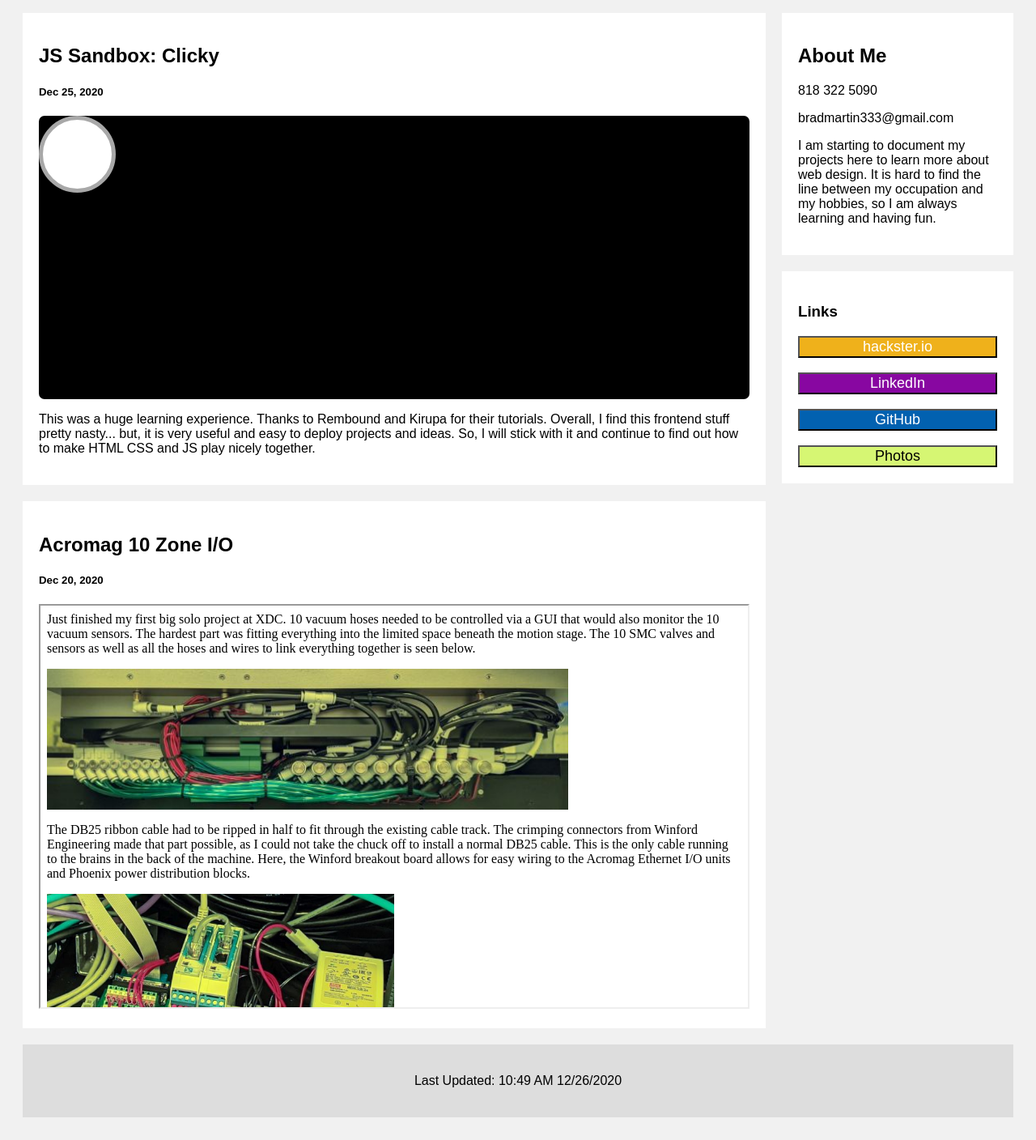
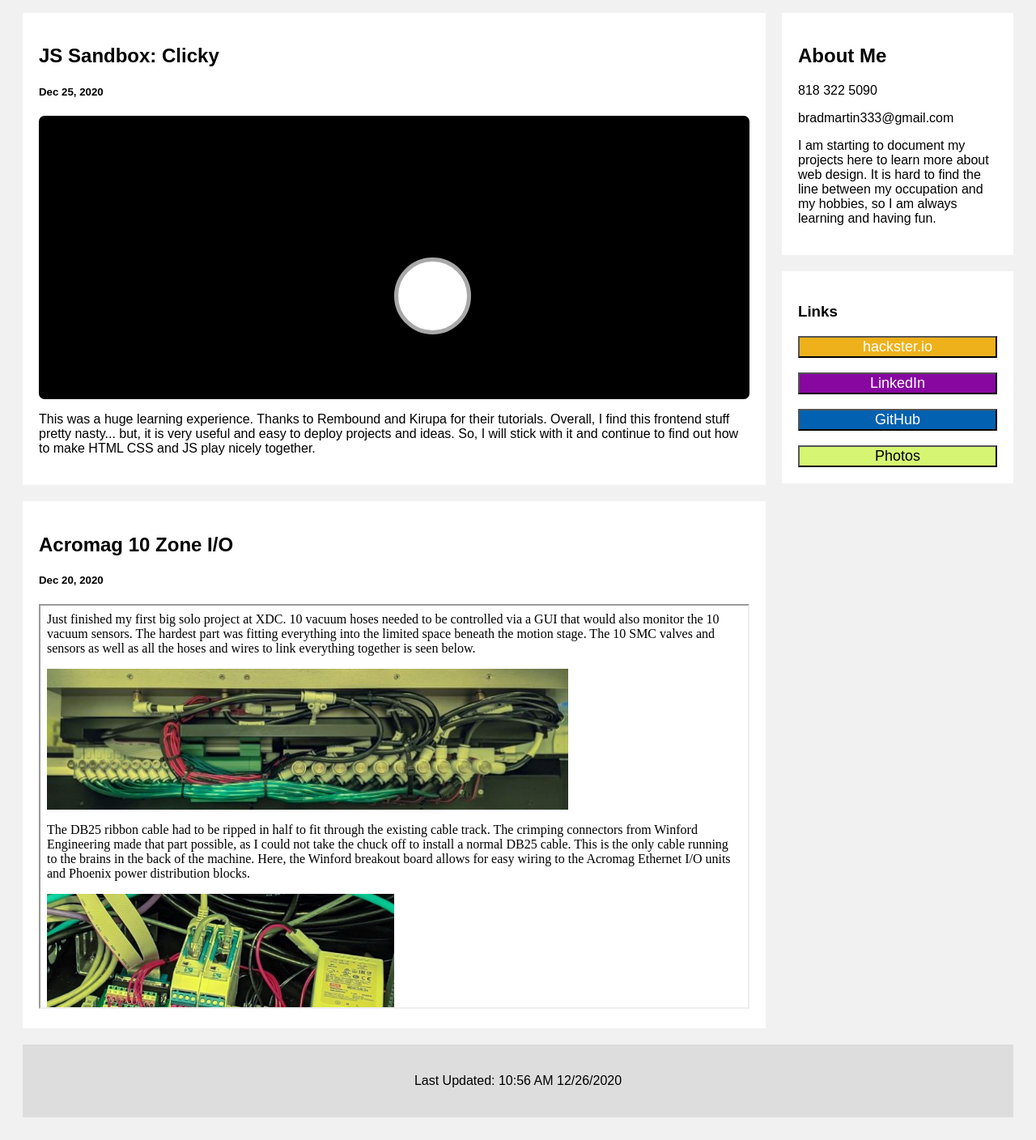
Before and after one commit to bradmartin333/bradmartin333.github.io, a PHP site: page / in a window 1280 px wide. Shown: the part 263-1671 px from the top of the page at 81% size. Run offline with PHP 8.4, Linux system fonts and the light colour scheme.

Commit message:
roughly center circle on start

```diff
--- a/entries/clicky/clicky.css
+++ b/entries/clicky/clicky.css
@@ -8,8 +8,8 @@
 }
 .item {
   --scale-value: 1;
-  --transX-value: 0px;
-  --transY-value: 0px;
+  --transX-value: 50%;
+  --transY-value: 50%;
   width: 95px;
   height: 95px;
   position: absolute;
--- a/index.html
+++ b/index.html
@@ -60,7 +60,7 @@
 </div>
 
 <div class="footer">
-  <p>Last Updated: 10:49 AM 12/26/2020<br>
+  <p>Last Updated: 10:56 AM 12/26/2020<br>
 </div>
 
 <script>
```
